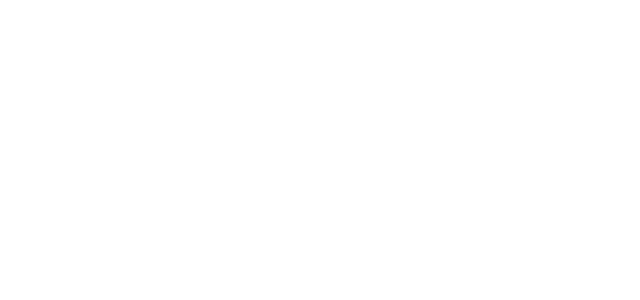
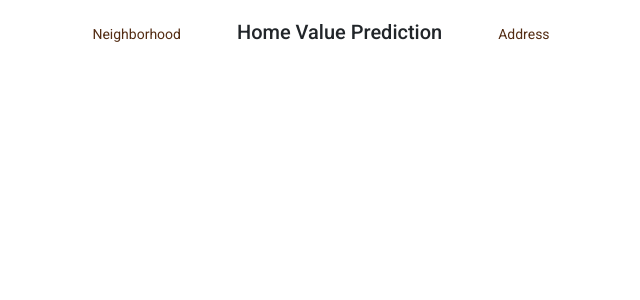
Before and after one commit to sid-ak/JPHomeValue, an Angular app in the folder source/jphomevalue-UI/: page / in a window 1280 px wide. Shown: the top 300 px of the page, without its empty margins (319-959 px from the left). Built offline with nearby package versions, Linux system fonts and the light colour scheme.

Commit message:
CD-30: Set up routing to the newly created components.

```diff
--- a/source/jphomevalue-UI/src/app/app-routing.module.ts
+++ b/source/jphomevalue-UI/src/app/app-routing.module.ts
@@ -1,7 +1,20 @@
 import { NgModule } from '@angular/core';
 import { RouterModule, Routes } from '@angular/router';
+import { AddressDashboardComponent } from './address-dashboard/address-dashboard.component';
+import { NeighborhoodDashboardComponent } from './neighborhood-dashboard/neighborhood-dashboard.component';
 
-const routes: Routes = [];
+const routes: Routes = [
+  {
+    path: "neighborhood-dashboard",
+    pathMatch: "full",
+    component: NeighborhoodDashboardComponent
+  },
+  {
+    path: "address-dashboard",
+    pathMatch: "full",
+    component: AddressDashboardComponent
+  },
+];
 
 @NgModule({
   imports: [RouterModule.forRoot(routes)],
--- a/source/jphomevalue-UI/src/app/app.component.html
+++ b/source/jphomevalue-UI/src/app/app.component.html
@@ -0,0 +1,10 @@
+<div class="container-fluid">
+    <nav class="navbar my-2 navbar-expand-lg navbar-light">
+        <div class="navbar-nav mx-auto">
+            <a class="nav-item nav-link mx-auto" routerLink="neighborhood-dashboard">Neighborhood</a>
+            <h2 class="mx-5 my-0">Home Value Prediction</h2>
+            <a class="nav-item nav-link mx-auto" routerLink="address-dashboard">Address</a>
+        </div>
+    </nav>
+    <div class="tab-content"><router-outlet></router-outlet></div>
+</div>
--- a/source/jphomevalue-UI/src/app/app.module.ts
+++ b/source/jphomevalue-UI/src/app/app.module.ts
@@ -4,10 +4,14 @@
 import { AppRoutingModule } from './app-routing.module';
 import { AppComponent } from './app.component';
 import { BrowserAnimationsModule } from '@angular/platform-browser/animations';
+import { NeighborhoodDashboardComponent } from './neighborhood-dashboard/neighborhood-dashboard.component';
+import { AddressDashboardComponent } from './address-dashboard/address-dashboard.component';
 
 @NgModule({
   declarations: [
-    AppComponent
+    AppComponent,
+    NeighborhoodDashboardComponent,
+    AddressDashboardComponent
   ],
   imports: [
     BrowserModule,
--- a/source/jphomevalue-UI/src/styles.scss
+++ b/source/jphomevalue-UI/src/styles.scss
@@ -2,3 +2,7 @@
 
 html, body { height: 100%; }
 body { margin: 0; font-family: Roboto, "Helvetica Neue", sans-serif; }
+
+.navbar-light .navbar-nav .nav-link {
+    color: rgb(83, 44, 19);
+}
```
